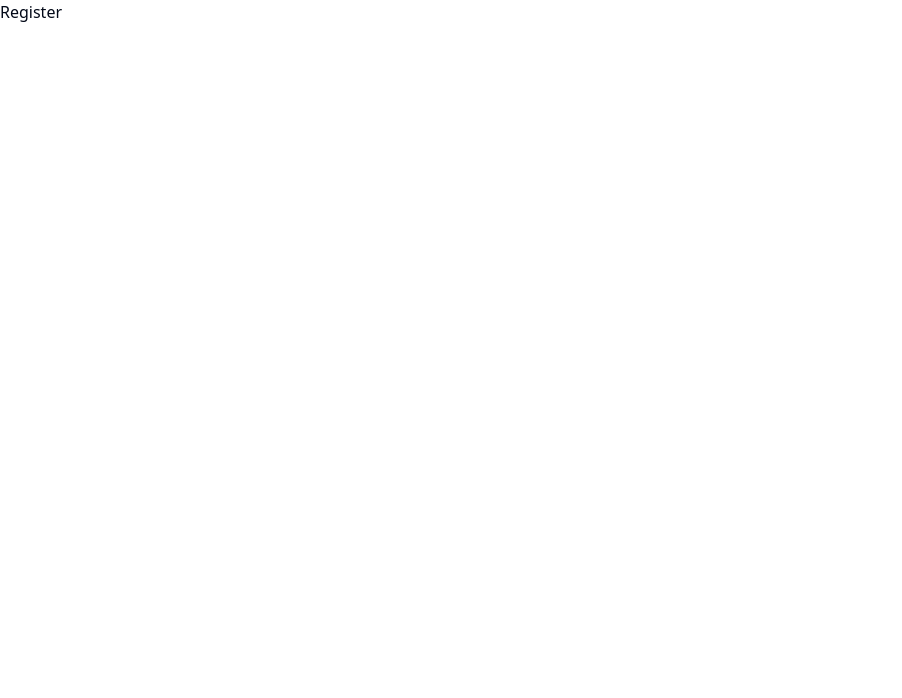
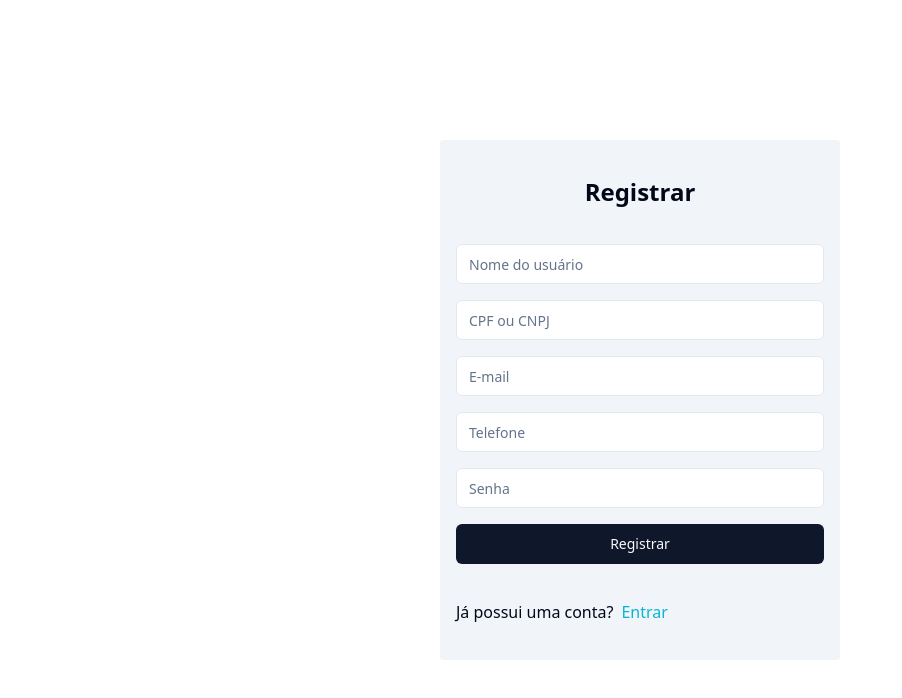
Before and after one commit to Lucasasdev/crud-system, a React (Vite) app: page /register in a window 1280 px wide. Shown: the top 698 px of the page, without its empty margins (0-902 px from the left). Built offline with nearby package versions, Linux system fonts and the light colour scheme.

Commit message:
feat: add  login and register page

```diff
--- /dev/null
+++ b/src/components/ui/input.tsx
@@ -0,0 +1,25 @@
+import * as React from "react"
+
+import { cn } from "@/lib/utils"
+
+export interface InputProps
+  extends React.InputHTMLAttributes<HTMLInputElement> {}
+
+const Input = React.forwardRef<HTMLInputElement, InputProps>(
+  ({ className, type, ...props }, ref) => {
+    return (
+      <input
+        type={type}
+        className={cn(
+          "flex h-10 w-full rounded-md border border-input bg-background px-3 py-2 text-sm ring-offset-background file:border-0 file:bg-transparent file:text-sm file:font-medium placeholder:text-muted-foreground focus-visible:outline-none focus-visible:ring-2 focus-visible:ring-ring focus-visible:ring-offset-2 disabled:cursor-not-allowed disabled:opacity-50",
+          className
+        )}
+        ref={ref}
+        {...props}
+      />
+    )
+  }
+)
+Input.displayName = "Input"
+
+export { Input }
--- a/src/pages/login.tsx
+++ b/src/pages/login.tsx
@@ -1,5 +1,49 @@
+import { Button } from "@/components/ui/button";
+import { Input } from "@/components/ui/input";
+import { useState } from "react";
+import { Link } from "react-router-dom";
+
 const Login = () => {
-  return <h1>Login</h1>;
+  const [cpf, setCpf] = useState("");
+  const [password, setPassword] = useState("");
+
+  return (
+    <div className="h-[100vh] w-full  flex justify-center items-center">
+      <form className="max-w-[25rem] bg-secondary flex flex-col gap-4 p-4 rounded-sm w-full">
+        <span className="font-semibold text-2xl text-center m-5">Entrar</span>
+        <div>
+          <Input
+            value={cpf}
+            type="text"
+            required
+            placeholder="CPF ou CNPJ"
+            onChange={(e) => setCpf(e.target.value)}
+          />
+        </div>
+        <div>
+          <Input
+            value={password}
+            type="password"
+            required
+            placeholder="Senha do usuário"
+            onChange={(e) => setPassword(e.target.value)}
+          />
+        </div>
+        <div>
+          <Button className="w-full" type="submit">
+            Entrar
+          </Button>
+        </div>
+
+        <div className="flex gap-2 my-5">
+          <span>Não tem uma conta?</span>
+          <Link to={"/register"} className="text-cyan-500">
+            Registrar
+          </Link>
+        </div>
+      </form>
+    </div>
+  );
 };
 
 export default Login;
--- a/src/pages/register.tsx
+++ b/src/pages/register.tsx
@@ -1,5 +1,80 @@
+import { Button } from "@/components/ui/button";
+import { Input } from "@/components/ui/input";
+import { useState } from "react";
+import { Link } from "react-router-dom";
+
 const Register = () => {
-  return <h1>Register</h1>;
+  const [name, setName] = useState("");
+  const [cpf, setCpf] = useState("");
+  const [email, setEmail] = useState("");
+  const [phone, setPhone] = useState("");
+  const [password, setPassword] = useState("");
+
+  return (
+    <div className="h-[100vh] w-full flex justify-center items-center">
+      <form className="max-w-[25rem] bg-secondary flex flex-col gap-4 p-4 rounded-sm w-full justify-center">
+        <span className="font-semibold text-2xl m-5 text-center">
+          Registrar
+        </span>
+        <div>
+          <Input
+            value={name}
+            type="text"
+            required
+            placeholder="Nome do usuário"
+            onChange={(e) => setName(e.target.value)}
+          />
+        </div>
+        <div>
+          <Input
+            value={cpf}
+            type="text"
+            required
+            placeholder="CPF ou CNPJ"
+            onChange={(e) => setCpf(e.target.value)}
+          />
+        </div>
+        <div>
+          <Input
+            value={email}
+            type="text"
+            required
+            placeholder="E-mail"
+            onChange={(e) => setEmail(e.target.value)}
+          />
+        </div>
+        <div>
+          <Input
+            value={phone}
+            type="text"
+            required
+            placeholder="Telefone"
+            onChange={(e) => setPhone(e.target.value)}
+          />
+        </div>
+        <div>
+          <Input
+            value={password}
+            type="password"
+            required
+            placeholder="Senha"
+            onChange={(e) => setPassword(e.target.value)}
+          />
+        </div>
+        <div>
+          <Button type="submit" className="w-full">
+            Registrar
+          </Button>
+        </div>
+        <div className="flex gap-2 my-5">
+          <span>Já possui uma conta?</span>
+          <Link to={"/"} className="text-cyan-500">
+            Entrar
+          </Link>
+        </div>
+      </form>
+    </div>
+  );
 };
 
 export default Register;
```
